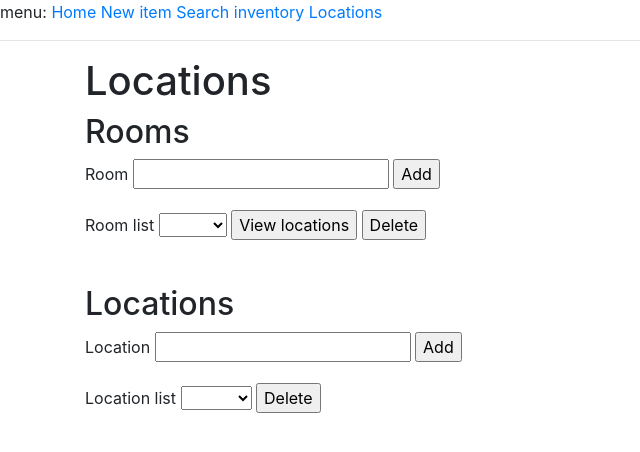
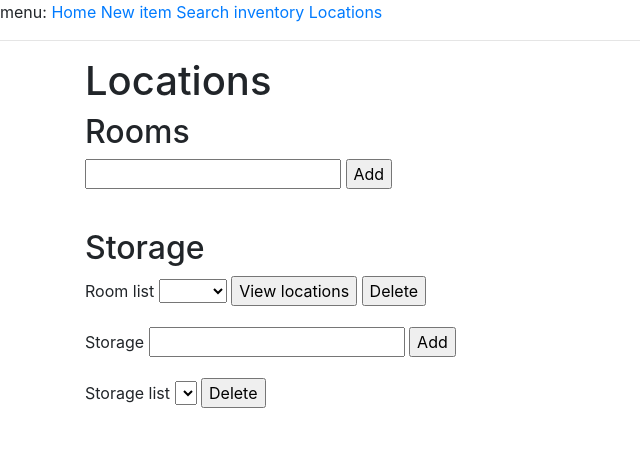
Before and after one commit to gregov77/inventory, a Flask app: page /locations/ in a window 1280 px wide. Shown: the top 452 px of the page, without its empty margins (0-640 px from the left). Run offline with Flask 2, Linux system fonts and the light colour scheme; lists and menus that the app fills with data are empty; parts of the project's set-up code (start-up, migrations or seed data) failed here and were passed over; some libraries are stand-ins or nearby versions.

Commit message:
basic locations view finished

```diff
--- a/app/forms.py
+++ b/app/forms.py
@@ -96,12 +96,12 @@ class Locations(FlaskForm):
     room = StringField('Room')
     addRoom = SubmitField('Add')
     roomList = SelectField('Room list', coerce=str)
-    viewLocation = SubmitField('View locations')
+    viewStorage = SubmitField('View locations')
     deleteRoom = SubmitField('Delete')
-    location = StringField('Location')
-    addLocation = SubmitField('Add')
-    locationList = SelectField('Location list', coerce=str)
-    deleteLocation = SubmitField('Delete')
+    storage = StringField('Storage')
+    addStorage = SubmitField('Add')
+    storageList = SelectField('Storage list', coerce=str)
+    deleteStorage = SubmitField('Delete')
 
 
 
--- a/app/func_helpers.py
+++ b/app/func_helpers.py
@@ -1,4 +1,5 @@
 from app import mongo
+import json
 
 formFieldOnly = ['submit', 'csrf_token', 'documentation']
 
@@ -28,7 +29,7 @@ def createProductDict(subgroup, dict_):
         subgroup(str): subtype of object as string
         dict_(dict): dictionnary of keys/values from form data
 
-    Returns
+    Returns:
         productDict(dict): dictionnary for object instantiation
     '''
     productDict = dict(type=subgroup.upper())
@@ -49,7 +50,7 @@ def updateProductDict(productId, dataDict):
         product(str): key _id of the product to update
         dataDict(dict): dictionnary of keys/values from form data
 
-    Returns
+    Returns:
         productDict(dict): dictionnary of changed keys/values
     '''
     productDict = dict()
@@ -60,3 +61,121 @@ def updateProductDict(productId, dataDict):
 
     print(productDict)
     return productDict
+
+
+def makeRoomList():
+    '''
+        Produce a list of tuples to fill Locations.roomList.choices
+        from file locations.json.
+
+    Args:
+
+    Returns:
+        room_list(list): list of rooms as [(room_i, room_i), ...]
+    '''
+    with open('app/locations.json', 'r') as fd:
+        locations = json.load(fd)
+    room_list = [(k, k) for k in locations.keys()]
+
+    return room_list
+
+
+def makeStorageList(room):
+    '''
+        Produce a list of tuples to fill Locations.storageList.choices
+        from file locations.json.
+
+    Args:
+        room(str): room name used as key to retrieve storages from that room
+
+    Returns:
+        storage_list(list): list of rooms as [(storage_i, storage_i), ...]
+    '''
+    with open('app/locations.json', 'r') as fd:
+        locations = json.load(fd)
+    storage_list = [(v, v) for v in locations[room]]
+
+    return storage_list
+
+
+def saveRoom(room):
+    '''
+        Add room name to locations.json
+
+    Args:
+        room(str): string returned from Locations.room.data
+
+    Returns:
+        room(str): cleaned room arg with upper letter an removed white spaces
+    '''
+    with open('app/locations.json', 'r') as fd:
+        locations = json.load(fd)
+    room = room.upper().replace(' ', '')
+    if room not in locations.keys():
+        locations[room] = ['']
+        with open('app/locations.json', 'w') as fd:
+            json.dump(locations, fd)
+
+    return room
+
+
+def saveStorage(room, storage):
+    '''
+        Add storage name to locations.json
+
+    Args:
+        room(str): string returned from Locations.roomList.data
+        storage(str): string returned from Locations.storage.data
+
+    Returns:
+        storage(str): cleaned storage name
+    '''
+    with open('app/locations.json', 'r') as fd:
+        locations = json.load(fd)
+    storage = ' '.join(storage.upper().split())
+    if storage not in locations[room]:
+        locations[room].append(storage)
+        print(room, locations[room])
+    with open('app/locations.json', 'w') as fd:
+        json.dump(locations, fd)
+
+    return storage
+
+
+def deleteRoom(room):
+    '''
+        Delete room name from locations.json
+
+    Args:
+        room(str): string returned from Locations.roomList.data
+
+    Returns:
+
+    '''
+    with open('app/locations.json', 'r') as fd:
+        locations = json.load(fd)
+
+    locations.pop(room)
+
+    with open('app/locations.json', 'w') as fd:
+        json.dump(locations, fd)
+
+
+def deleteStorage(room, storage):
+    '''
+        Delete storage name from locations.json
+
+    Args:
+        room(str): string returned from Locations.roomList.data
+        storage(str): string returned from Locations.storageList.data
+
+    Returns:
+
+    '''
+    with open('app/locations.json', 'r') as fd:
+        locations = json.load(fd)
+
+    locations[room].remove(storage)
+
+    with open('app/locations.json', 'w') as fd:
+        json.dump(locations, fd)
--- /dev/null
+++ b/app/locations.json
@@ -0,0 +1 @@
+{"": ["", "CAB A", "CAB B", "CAB Z", "CAB S"], "JA212": ["CAB A"], "JA111": [""], "JA211": [""]}
--- a/app/routes.py
+++ b/app/routes.py
@@ -8,7 +8,9 @@ from .models import Product, InStock
 from bson import ObjectId
 import json
 from .select_lists import optics_choices
-from .func_helpers import listOfSearchedItems, createProductDict, updateProductDict
+from .func_helpers import (listOfSearchedItems, createProductDict, updateProductDict,
+                           makeRoomList, makeStorageList, saveRoom, saveStorage, deleteRoom,
+                           deleteStorage)
 
 fs = gridfs.GridFS(mongo.db)
 
@@ -188,23 +190,48 @@ def delete_document(itemId, docId):
 
 @current_app.route('/locations/', methods=['GET', 'POST'])
 def locations():
-    form = Locations()
-    form.roomList.choices = [('',''), ('JA212', 'JA212')]
-    form.locationList.choices = [('',''), ('CAB A', 'CAB A')]
+    try:
+        form = Locations(roomList=request.args.get('roomDefault'))
+    except NameError:
+        form = Locations()
+    form.roomList.choices = makeRoomList()
+    try:
+        form.storageList.choices = makeStorageList(request.args.get('roomDefault'))
+    except KeyError:
+        form.storageList.choices = [('','')]
 
-    if form.is_submitted() and form.addRoom.data==True:
-        return 'add room'
+    if form.validate_on_submit() and form.addRoom.data:
+        if form.room.data !='':
+            newRoom = saveRoom(form.room.data)
+            roomDefault = newRoom
+            flash(f'Room {newRoom} added.')
+        else:
+            flash('Provide a proper room name as string.')
 
-    if form.is_submitted() and form.addLocation.data==True:
-        return 'add location'
+        return redirect(url_for('locations', roomDefault=roomDefault))
 
-    if form.is_submitted() and form.viewLocation.data==True:
-        return 'view location'
+    if form.validate_on_submit() and form.addStorage.data:
+        if form.storage.data !='':
+            print(form.roomList.data, form.storage.data)
+            newStorage = saveStorage(form.roomList.data, form.storage.data)
+            flash(f'storage {newStorage} added in room {form.roomList.data}.')
+        else:
+            flash('Provide a proper storage name as string.')
 
-    if form.is_submitted() and form.deleteRoom.data==True:
-        return 'delete room'
+        return redirect(url_for('locations', roomDefault=form.roomList.data))
 
-    if form.is_submitted() and form.deleteLocation.data==True:
-        return 'delete location'
+    if form.validate_on_submit() and form.viewStorage.data:
+        return redirect(url_for('locations', roomDefault=form.roomList.data))
+
+    if form.validate_on_submit() and form.deleteRoom.data:
+        deleteRoom(form.roomList.data)
+        flash(f'Room {form.roomList.data} has been deleted')
+
+        return redirect(url_for('locations'))
+
+    if form.validate_on_submit() and form.deleteStorage.data:
+        deleteStorage(form.roomList.data, form.storageList.data)
+
+        return redirect(url_for('locations', roomDefault=form.roomList.data))
 
     return render_template('locations.html', title='Locations', form=form)
--- a/app/templates/locations.html
+++ b/app/templates/locations.html
@@ -6,12 +6,12 @@
     <form action="" method="POST">
         {{ form.hidden_tag() }}
         <h2>Rooms</h2>
-        <p>{{ form.room.label}} {{form.room}} {{ form.addRoom }}</p>
-        <p>{{ form.roomList.label }} {{ form.roomList }} {{ form.viewLocation }} {{ form.deleteRoom }}</p>
+        <p>{{form.room}} {{ form.addRoom }}</p>
         <br>
-        <h2>Locations</h2>
-        <p>{{ form.location.label}} {{form.location}} {{ form.addLocation }}</p>
-        <p>{{ form.locationList.label }} {{ form.locationList }} {{ form.deleteLocation }}</p>
+        <h2>Storage</h2>
+        <p>{{ form.roomList.label }} {{ form.roomList }} {{ form.viewStorage }} {{ form.deleteRoom }}</p>
+        <p>{{ form.storage.label}} {{form.storage}} {{ form.addStorage }}</p>
+        <p>{{ form.storageList.label }} {{ form.storageList }} {{ form.deleteStorage }}</p>
     </form>
 </div>
 
```
